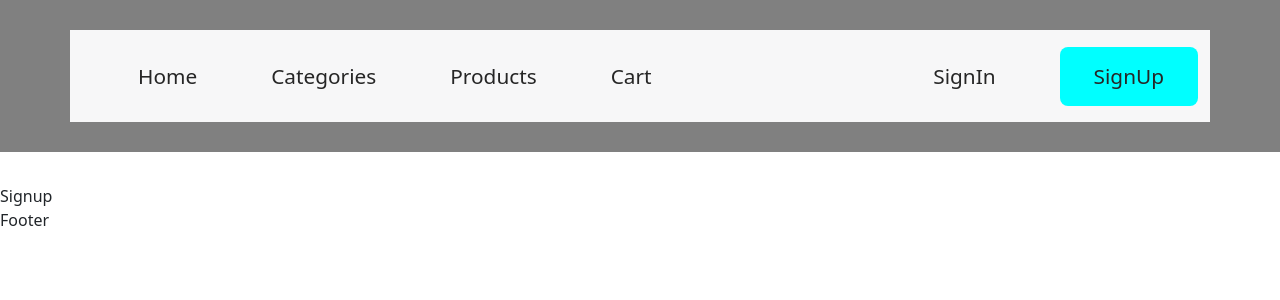
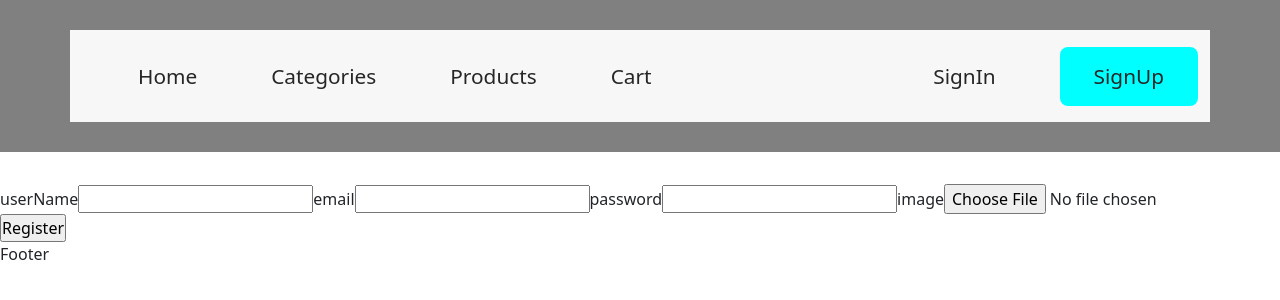
Before and after one commit to AnasZar16474/final-project-react, a React (Vite) app: page /signup in a window 1280 px wide. Shown: the top 300 px of the page. Built offline with nearby package versions, Linux system fonts and the light colour scheme.

Commit message:
final project2

```diff
--- a/src/App.jsx
+++ b/src/App.jsx
@@ -26,7 +26,7 @@ function App() {
       element:<Signup/>
     },
     {
-      path:"/products",
+      path:"/products/:id",
       element:<Products/>
     },
     {
--- a/src/Pages/Categories/Components/Categories.jsx
+++ b/src/Pages/Categories/Components/Categories.jsx
@@ -1,58 +1,84 @@
-import axios from "axios"
-import { useEffect, useState } from "react"
-import { Swiper, SwiperSlide } from 'swiper/react';
-import 'swiper/css';
+import axios from "axios";
+import { useEffect, useState } from "react";
+import { Swiper, SwiperSlide } from "swiper/react";
+import "swiper/css";
 import Loader from "./Loader";
+import { Pagination } from "swiper/modules";
+import "swiper/css";
+import "swiper/css/pagination";
+import { Link } from "react-router-dom";
 function Categories() {
-  const[categories,setCategories]=useState([])
-  const[loader,setLoader]=useState(true)
-  const[error,setError]=useState("")
-  const getCategories=async()=>{
-    try{
-    const {data}=await axios.get("https://ecommerce-node4.vercel.app/categories/active?page=1&limit=10")
-    setCategories(data.categories)
-   }catch(error){setError(error)}
-   finally{
+  const [categories, setCategories] = useState([]);
+  const [loader, setLoader] = useState(true);
+  const [error, setError] = useState("");
+  const getCategories = async () => {
+    try {
+      const { data } = await axios.get(
+        `${import.meta.env.VITE_API_URL}/categories/active?page=1&limit=10`
+      );
+      setCategories(data.categories);
+    } catch (error) {
+      setError(error);
+    } finally {
       setLoader(false);
-   }}
+    }
+  };
 
-  useEffect(()=>{
-    getCategories()
-  })
-if(loader){
-  return <Loader/>
+  useEffect(() => {
+    getCategories();
+  }, []);
+  console.log(import.meta.env.VITE_API);
+  if (loader) {
+    return <Loader />;
   }
-
 
   return (
     <>
       <p>{error}</p>
       <Swiper
-      onSlideChange={() => console.log('slide change')}
-      onSwiper={(swiper) => console.log(swiper)}
+        slidesPerView={1}
+        spaceBetween={10}
+        pagination={{
+          clickable: true,
+        }}
+        breakpoints={{
+          "@0.00": {
+            slidesPerView: 1,
+            spaceBetween: 10,
+          },
+          "@0.75": {
+            slidesPerView: 2,
+            spaceBetween: 20,
+          },
+          "@1.00": {
+            slidesPerView: 3,
+            spaceBetween: 40,
+          },
+          "@1.50": {
+            slidesPerView: 4,
+            spaceBetween: 50,
+          },
+        }}
+        modules={[Pagination]}
+        className="mySwiper"
       >
-  {
-    categories.map(e=>
-      <div className="row"   key={e.id}>
- <SwiperSlide key={e.id}><img   className="col-xl-6 col-md-4 col-sm-6" src={e.image.secure_url}/></SwiperSlide>
-
+        {categories.map((e) => (
+          <div className="row" key={e._id}>
+            <SwiperSlide key={e.id}>
+              {" "}
+              <Link to={`/products/${e._id}`}>
+                {" "}
+                <img
+                  className="col-xl-6 col-md-4 col-sm-6"
+                  src={e.image.secure_url}
+                />{" "}
+              </Link>{" "}
+            </SwiperSlide>
           </div>
-      )
+        ))}
+      </Swiper>
+    </>
+  );
 }
 
-
-  </Swiper>
-
-
-</>
-  )
-
-
-
-
-
-}
-
-
-
-export default Categories
+export default Categories;
--- a/src/Pages/Products/Components/Products.jsx
+++ b/src/Pages/Products/Components/Products.jsx
@@ -1,8 +1,32 @@
+import axios from "axios";
+import { useEffect, useState } from "react";
+import { useParams } from "react-router-dom";
 
 function Products() {
+  const [product, setProduct] = useState([]);
+  const { id } = useParams();
+  const getProducts = async () => {
+    const { data } = await axios.get(
+      `${import.meta.env.VITE_API_URL}/products/category/${id}`
+    );
+    setProduct(data.products);
+    console.log(id);
+  };
+  useEffect(() => {
+    getProducts();
+  }, []);
+
   return (
-    <div>Products</div>
-  )
+    <>
+      {product.map((e) => (
+        <div key={e.id}>
+          <p>{e.name}</p>
+          <img src={e.mainImage.secure_url}/>
+          <img src={e.subImages.secure_url}/>
+        </div>
+      ))}
+    </>
+  );
 }
 
-export default Products
+export default Products;
--- a/src/Pages/Signup/Components/Signup.jsx
+++ b/src/Pages/Signup/Components/Signup.jsx
@@ -1,8 +1,77 @@
+import axios from "axios";
+import { useState } from "react";
 
 function Signup() {
+  const [user, setUser] = useState({
+    userName: "",
+    email: "",
+    password: "",
+    image: "",
+  });
+  const [error, setError] = useState("");
+  const handleChange = (e) => {
+    const { name, value } = e.target;
+    setUser({
+      ...user,
+      [name]: value,
+    });
+  };
+  const handleImage = (e) => {
+    const { name, files } = e.target;
+    setUser({
+      ...user,
+      [name]: files[0],
+    });
+  };
+
+  const handleSubmit = async (e) => {
+    e.preventDefault();
+    const formData = new FormData();
+    formData.append("userName", user.userName);
+    formData.append("email", user.email);
+    formData.append("password", user.password);
+    formData.append("image", user.image);
+    console.log(user);
+    try{
+    const { data } = await axios.post(
+      `${import.meta.env.VITE_API_URL}/auth/signup`,
+      formData
+    );
+    console.log("data", data);
+  }catch(Error){console.log(Error)}
+
+  };
   return (
-    <div>Signup</div>
-  )
+    <form onSubmit={handleSubmit}>
+      <label htmlFor="userName">userName</label>
+      <input
+        type="text"
+        id="userName"
+        name="userName"
+        onChange={handleChange}
+        value={user.userName}
+      />
+      <label htmlFor="email">email</label>
+      <input
+        type="email"
+        id="email"
+        name="email"
+        onChange={handleChange}
+        value={user.email}
+      />
+      <label htmlFor=" password"> password</label>
+      <input
+        type="password"
+        id="password"
+        name="password"
+        onChange={handleChange}
+        value={user.password}
+      />
+      <label htmlFor="image">image</label>
+      <input type="file" id="image" name="image" onChange={handleImage} />
+      <input type="submit" value="Register" />
+    </form>
+  );
 }
 
-export default Signup
+export default Signup;
--- a/src/index.css
+++ b/src/index.css
@@ -37,6 +37,7 @@ ul {
     display: inline-block;
     box-sizing: border-box;
     animation: rotation 1s linear infinite;
+    background-color: aqua;
     }
 
     @keyframes rotation {
```
Also changed, not shown: src/Pages/Navbar/Style/Navbar.module.css (+0 -7 lines), 1 other file (tests, documents, lock files or other folders). Lines whose indentation alone changed are shown as unchanged.
